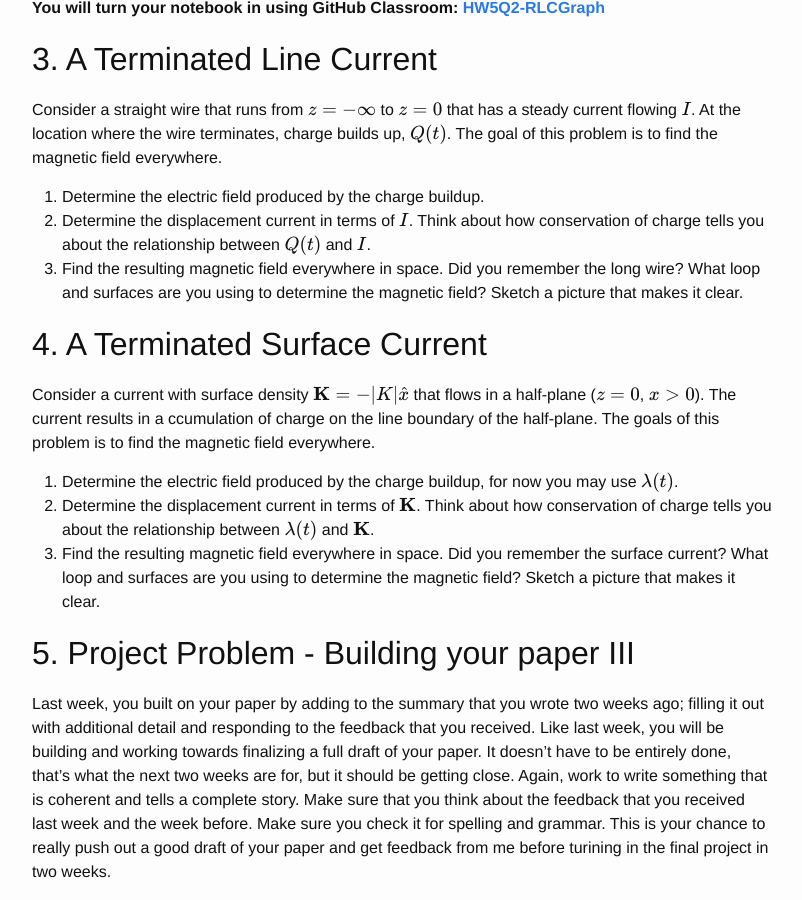
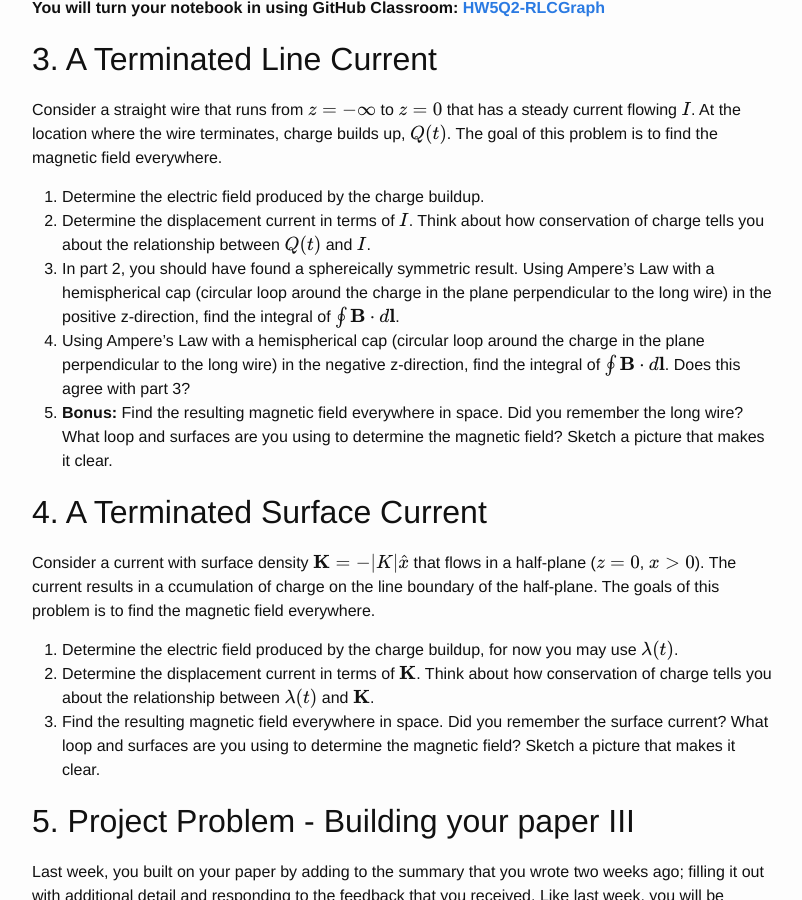
Before and after one commit to KSchram/phy482msu, a Jekyll site: the page built from assignments/homework6.md, in a window 1280 px wide and 900 px high, scrolled down 1266 px. Shown: the whole window, without its empty margins (238-1040 px from the left). Built offline with Jekyll 4.4.1, drawn with Linux system fonts in a browser that asks for light colours; formulas are drawn with MathJax 3.

Commit message:
updated homework6

```diff
--- a/assignments/homework6.md
+++ b/assignments/homework6.md
@@ -37,7 +37,9 @@ Consider a straight wire that runs from $z=-\infty$ to $z=0$ that has a steady c
 
 1. Determine the electric field produced by the charge buildup.
 2. Determine the displacement current in terms of $I$. Think about how conservation of charge tells you about the relationship between $Q(t)$ and $I$.
-3. Find the resulting magnetic field everywhere in space. Did you remember the long wire? What loop and surfaces are you using to determine the magnetic field? Sketch a picture that makes it clear.
+3. In part 2, you should have found a sphereically symmetric result. Using Ampere's Law with a hemispherical cap (circular loop around the charge in the plane perpendicular to the long wire) in the positive z-direction, find the integral of $\oint \mathbf{B} \cdot d\mathbf{l}$.
+4. Using Ampere's Law with a hemispherical cap (circular loop around the charge in the plane perpendicular to the long wire) in the negative z-direction, find the integral of $\oint \mathbf{B} \cdot d\mathbf{l}$. Does this agree with part 3?
+5. **Bonus:** Find the resulting magnetic field everywhere in space. Did you remember the long wire? What loop and surfaces are you using to determine the magnetic field? Sketch a picture that makes it clear.
 
 
 ## 4. A Terminated Surface Current
```
